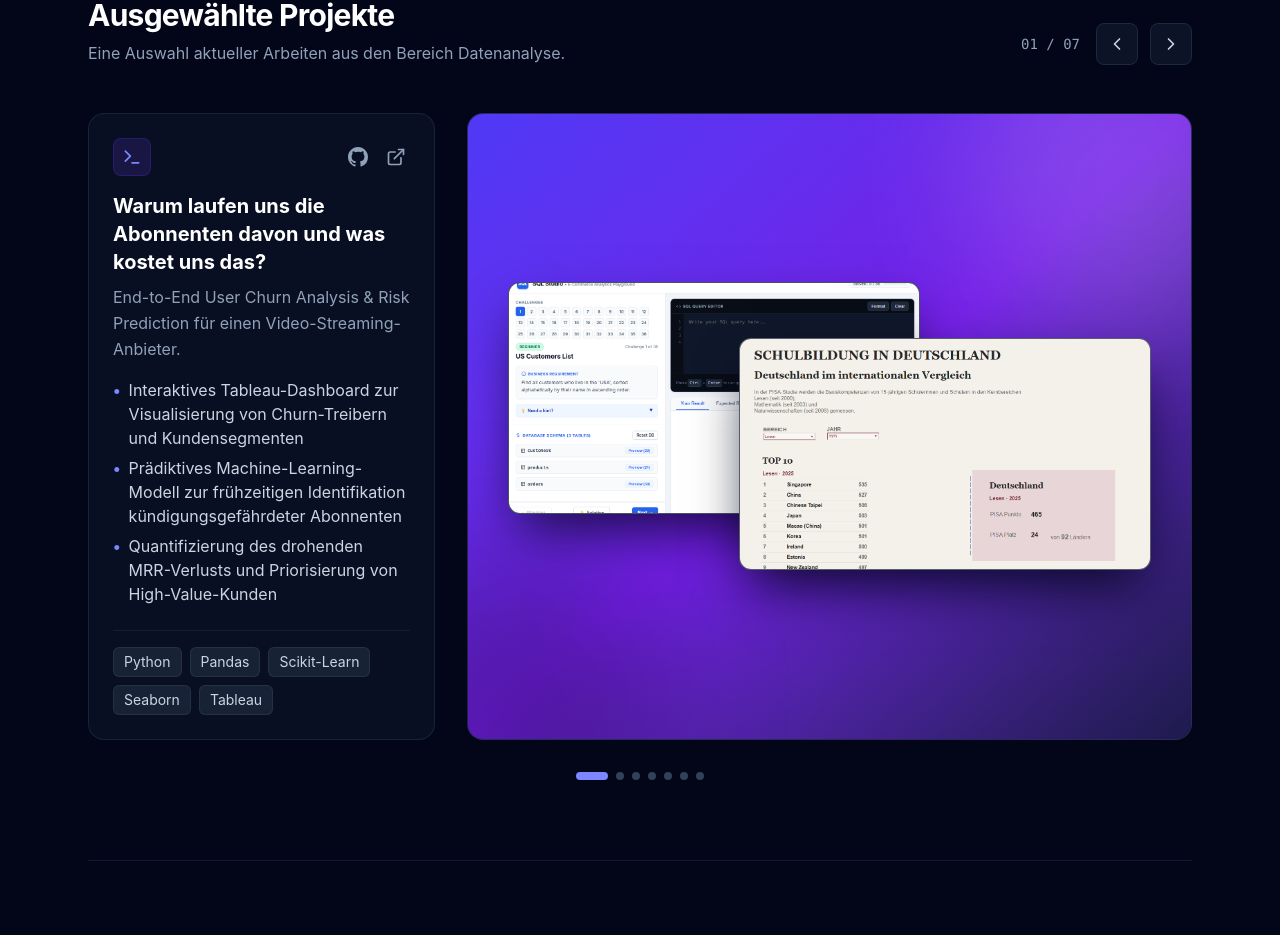
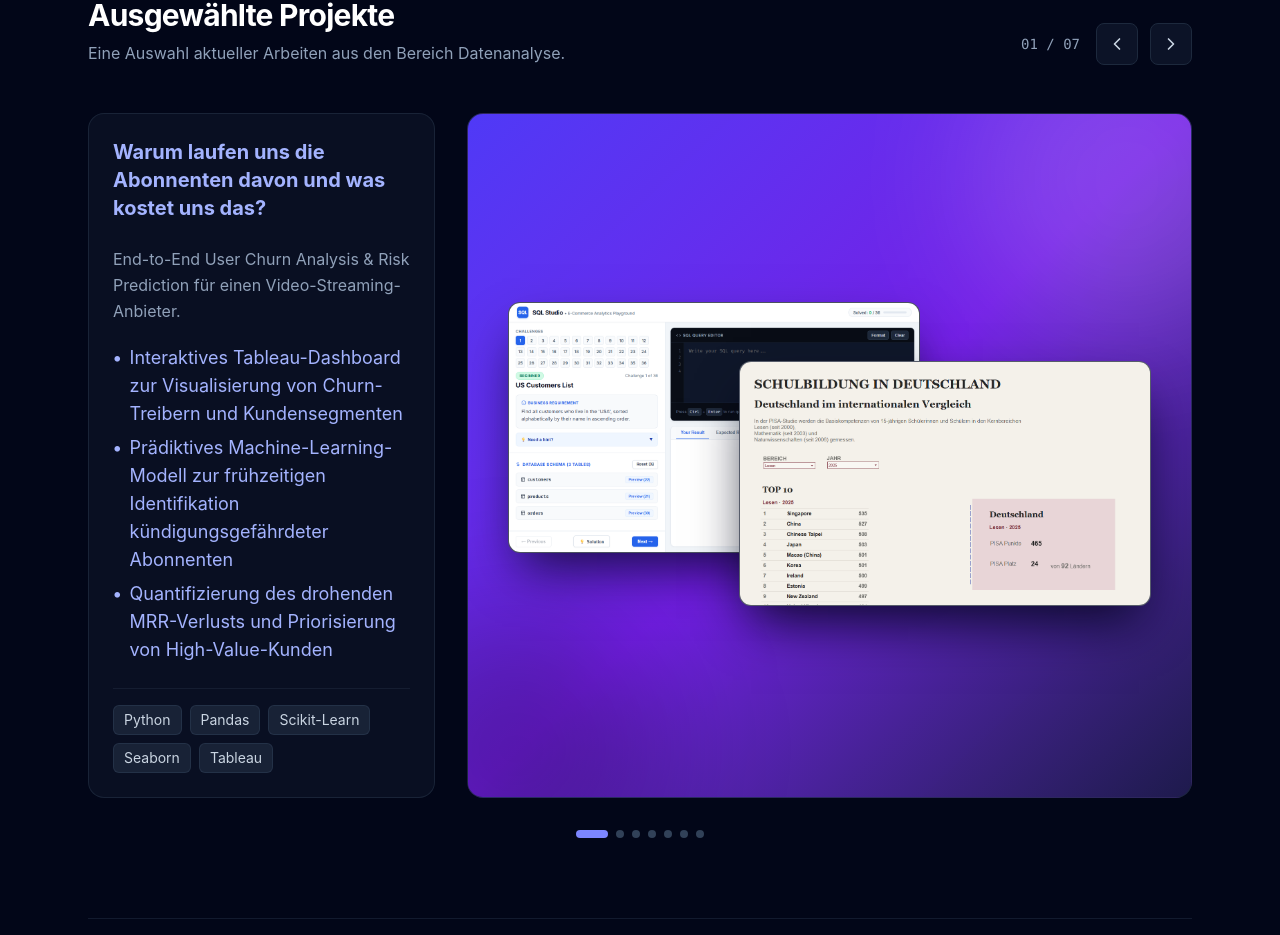
Before and after one commit to birgit2704/data_analysis_and_machine_learning_portfolio_2026, a React (Vite) app: page / in a window 1280 px wide. Shown: the part 915-1850 px from the top of the page. Built offline with nearby package versions, Linux system fonts and the light colour scheme.

Commit message:
color for projects

```diff
--- a/src/App.jsx
+++ b/src/App.jsx
@@ -322,7 +322,7 @@ export default function App() {
               className={`lg:col-span-4 bg-slate-900/60 border border-slate-800/80 rounded-2xl p-6 flex flex-col justify-between hover:border-indigo-500/50 transition-colors duration-300 ${slideAnimClass}`}
             >
               <div>
-                <div className="flex items-center justify-between mb-4">
+                {/* <div className="flex items-center justify-between mb-4">
                   <span className="p-2 rounded-lg bg-indigo-950/80 border border-indigo-800/40 text-indigo-400">
                     <Terminal className="w-5 h-5" />
                   </span>
@@ -348,20 +348,28 @@ export default function App() {
                       </a>
                     )}
                   </div>
-                </div>
+                </div> */}
 
-                <h3 className="text-xl font-bold text-white mb-2">
+                <h3
+                  className={`text-xl mb-6 font-bold ${currentProject.projNameColor}`}
+                >
                   {currentProject.title}
                 </h3>
 
-                <p className="text-base text-slate-400 mb-4 leading-relaxed">
+                <p className="text-base text-slate-400 mb-5 leading-relaxed">
                   {currentProject.description}
                 </p>
 
-                <ul className="space-y-1.5 mb-6 text-base text-slate-300">
+                <ul
+                  className={`space-y-1.5 mb-6 text-lg ${currentProject.projNameColor}`}
+                >
                   {currentProject.outcomes.map((outcome, idx) => (
                     <li key={idx} className="flex items-start gap-2">
-                      <span className="text-indigo-400 font-bold">•</span>
+                      <span
+                        className={`font-bold ${currentProject.projNameColor}`}
+                      >
+                        •
+                      </span>
                       <span>{outcome}</span>
                     </li>
                   ))}
@@ -399,11 +407,18 @@ export default function App() {
                 {/* Image 1: Back-Left */}
                 {currentProject.images?.[0] && (
                   <div className="w-[68%] sm:w-[64%] mr-auto mb-10 sm:mb-14 rounded-xl overflow-hidden border border-white/25 shadow-2xl shadow-slate-950/80 bg-slate-900 transition-transform duration-500 hover:scale-[1.02] z-10 animate-float-in">
+                    <a
+                      href={currentProject.githubUrl}
+                      target="_blank"
+                      rel="noreferrer"
+                    >
                       <img
                         src={currentProject.images[0]}
                         alt={`${currentProject.title} preview 1`}
-                      className="w-full h-auto object-cover aspect-video"
+                        title="Github"
+                        className="w-full h-auto object-cover aspect-auto"
                       />
+                    </a>
                   </div>
                 )}
 
@@ -413,11 +428,18 @@ export default function App() {
                     style={{ animationDelay: "100ms" }}
                     className="w-[68%] sm:w-[64%] ml-auto mt-10 sm:mt-14 -ml-[32%] sm:-ml-[28%] rounded-xl overflow-hidden border border-white/30 shadow-2xl shadow-slate-950/90 bg-slate-900 transition-transform duration-500 hover:scale-[1.03] hover:z-30 z-20 opacity-0 animate-float-in"
                   >
+                    <a
+                      href={currentProject.liveUrl}
+                      target="_blank"
+                      rel="noreferrer"
+                    >
                       <img
                         src={currentProject.images[1]}
                         alt={`${currentProject.title} preview 2`}
-                      className="w-full h-auto object-cover aspect-video"
+                        title="Project / App"
+                        className="w-full h-auto object-cover aspect-auto"
                       />
+                    </a>
                   </div>
                 )}
               </div>
--- a/src/data/portfolioData.js
+++ b/src/data/portfolioData.js
@@ -393,6 +393,7 @@ export const portfolioData = {
           "/images/image2.png", // Secondary (front-right overlapping) screenshot
         ],
         accentBg: "from-indigo-600 via-violet-600/90 to-indigo-950", // Optional per-project backdrop
+        projNameColor: "text-indigo-300",
       },
       {
         id: 11,
@@ -412,7 +413,8 @@ export const portfolioData = {
           "/images/image1.png", // Primary (back-left) screenshot
           "/images/image2.png", // Secondary (front-right overlapping) screenshot
         ],
-        accentBg: "from-cyan-500 via-blue-600/90 to-blue-950", // Optional per-project backdrop
+        accentBg: "from-rose-500 via-pink-600/90 to-purple-950", // Optional per-project backdrop
+        projNameColor: "text-rose-400",
       },
       {
         id: 12,
@@ -433,6 +435,7 @@ export const portfolioData = {
           "/images/image2.png", // Secondary (front-right overlapping) screenshot
         ],
         accentBg: "from-emerald-500 via-teal-600/90 to-teal-950", // Optional per-project backdrop
+        projNameColor: "text-emerald-300",
       },
       {
         id: 13,
@@ -452,7 +455,8 @@ export const portfolioData = {
           "/images/image1.png", // Primary (back-left) screenshot
           "/images/image2.png", // Secondary (front-right overlapping) screenshot
         ],
-        accentBg: "from-rose-500 via-pink-600/90 to-purple-950", // Optional per-project backdrop
+        accentBg: "from-cyan-500 via-blue-600/90 to-blue-950", // Optional per-project backdrop
+        projNameColor: "text-cyan-400",
       },
       {
         id: 20,
@@ -473,6 +477,7 @@ export const portfolioData = {
           "/images/image2.png", // Secondary (front-right overlapping) screenshot
         ],
         accentBg: "from-amber-500 via-orange-600/90 to-red-950", // Optional per-project backdrop
+        projNameColor: "text-amber-400",
       },
       // {
       //   id: 30,
@@ -510,7 +515,8 @@ export const portfolioData = {
           "/images/image1.png", // Primary (back-left) screenshot
           "/images/image2.png", // Secondary (front-right overlapping) screenshot
         ],
-        accentBg: "from-fuchsia-500 via-purple-600/90 to-indigo-950", // Optional per-project backdrop
+        accentBg: "from-sky-500 via-blue-600/90 to-indigo-950", // Optional per-project backdrop
+        projNameColor: "text-sky-300",
       },
       {
         id: 50,
@@ -529,7 +535,8 @@ export const portfolioData = {
           "/images/image1.png", // Primary (back-left) screenshot
           "/images/image2.png", // Secondary (front-right overlapping) screenshot
         ],
-        accentBg: "from-sky-500 via-blue-600/90 to-indigo-950", // Optional per-project backdrop
+        accentBg: "from-fuchsia-500 via-purple-600/90 to-indigo-950", // Optional per-project backdrop
+        projNameColor: "text-fuchsia-300",
       },
     ],
     contact: {
```
Also changed, not shown: src/index.css (+24 -0 lines). Lines whose indentation alone changed are shown as unchanged.
